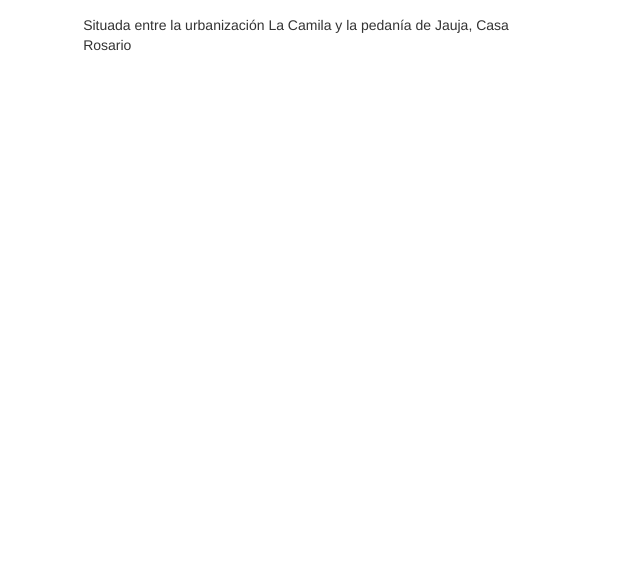
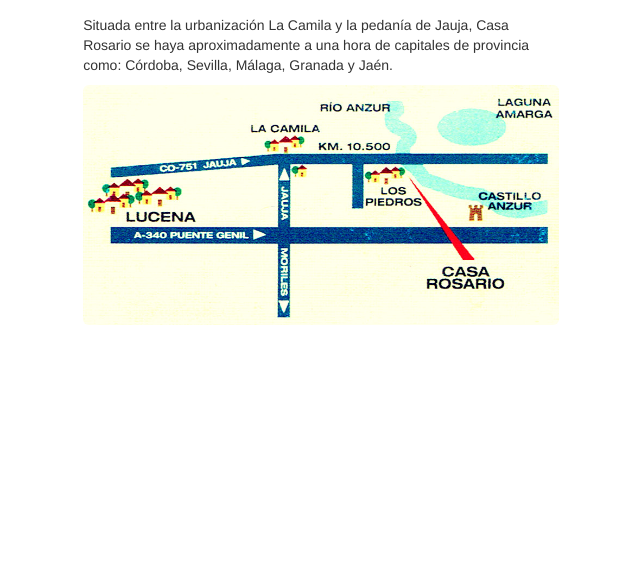
Before and after one commit to jesuschicano/casaruralcasarosario, a PHP site: page /como-llegar in a window 1280 px wide. Shown: the part 165-730 px from the top of the page, without its empty margins (66-706 px from the left). Run offline with PHP 8.4, Linux system fonts and the light colour scheme; some web fonts are replaced.

Commit message:
added mapa1

```diff
--- a/como-llegar/index.php
+++ b/como-llegar/index.php
@@ -51,10 +51,11 @@
 		</header>
 
 		<section class="col-lg-10 col-lg-offset-1">
-			<div class="col-md-6">
-				<p>Situada entre la urbanización La Camila y la pedanía de Jauja, Casa Rosario</p>
+			<div class="col-md-6 col-sm-6 col-xs-12">
+				<p>Situada entre la urbanización La Camila y la pedanía de Jauja, Casa Rosario se haya aproximadamente a una hora de capitales de provincia como: Córdoba, Sevilla, Málaga, Granada y Jaén.</p>
+				<img src="../img/mapa1.jpg" class="img-responsive img-rounded">
 			</div>
-			<div class="col-md-6">
+			<div class="col-md-6 col-sm-6 col-xs-12">
 				<img src="" alt="">
 			</div>
 		</section>
```
Also changed, not shown: img/mapa1.jpg (added).
